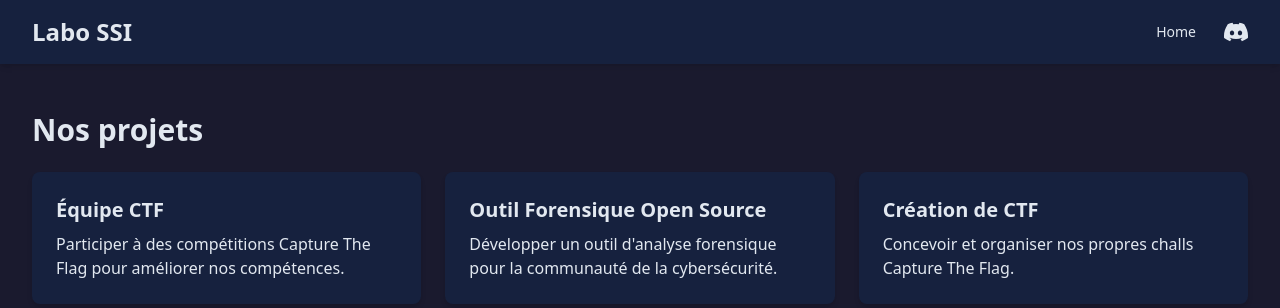
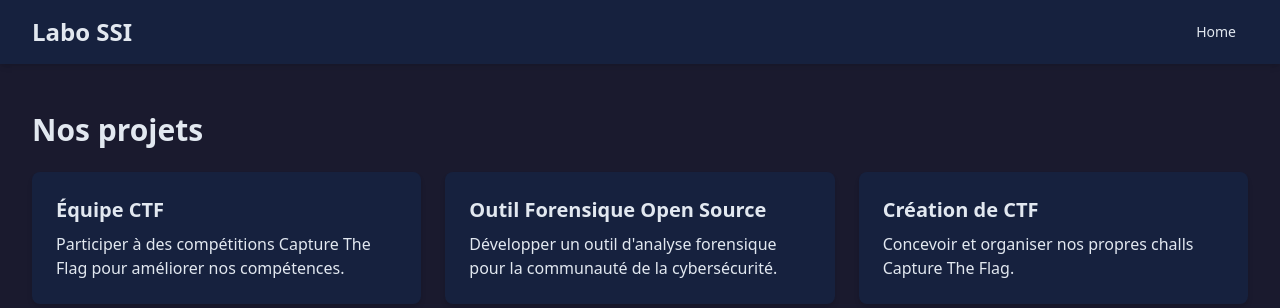
Before and after one commit to Labo-SSI/labossi.fr, a Flask app: page /projects in a window 1280 px wide. Shown: the top 308 px of the page. Run offline with Flask 3, Linux system fonts and the light colour scheme; some libraries are stand-ins or nearby versions.

Commit message:
quick fix

```diff
--- a/src/templates/index.html
+++ b/src/templates/index.html
@@ -50,7 +50,6 @@
         </div>
     </nav>
 
-    <!-- Mobile side menu -->
     <div id="mobile-menu" class="fixed inset-y-0 right-0 w-64 bg-white dark:bg-dark-card shadow-lg transform translate-x-full transition-transform duration-300 ease-in-out md:hidden">
         <div class="p-6 space-y-4">
             <a href="/projects" class="block px-3 py-2 rounded-md text-base font-medium hover:bg-gray-200 dark:hover:bg-gray-700">Projets</a>
@@ -110,7 +109,6 @@
             mobileMenu.classList.toggle('translate-x-full');
         });
 
-        // Close the mobile menu when clicking outside of it
         document.addEventListener('click', (event) => {
             if (!mobileMenu.contains(event.target) && !mobileMenuButton.contains(event.target)) {
                 mobileMenu.classList.add('translate-x-full');
--- a/src/templates/projects.html
+++ b/src/templates/projects.html
@@ -32,11 +32,11 @@
                 </div>
                 <div class="hidden md:flex items-center space-x-4">
                     <a href="/" class="px-3 py-2 rounded-md text-sm font-medium hover:bg-gray-200 dark:hover:bg-gray-700">Home</a>
-                    <a href="https://discord.gg/your-discord-invite" target="_blank" rel="noopener noreferrer">
+                    <!-- <a href="https://discord.gg/your-discord-invite" target="_blank" rel="noopener noreferrer">
                         <svg class="w-6 h-6" fill="currentColor" viewBox="0 0 24 24" xmlns="http://www.w3.org/2000/svg">
                             <path d="M20.317 4.37a19.791 19.791 0 0 0-4.885-1.515a.074.074 0 0 0-.079.037c-.21.375-.444.864-.608 1.25a18.27 18.27 0 0 0-5.487 0a12.64 12.64 0 0 0-.617-1.25a.077.077 0 0 0-.079-.037A19.736 19.736 0 0 0 3.677 4.37a.07.07 0 0 0-.032.027C.533 9.046-.32 13.58.099 18.057a.082.082 0 0 0 .031.057a19.9 19.9 0 0 0 5.993 3.03a.078.078 0 0 0 .084-.028a14.09 14.09 0 0 0 1.226-1.994a.076.076 0 0 0-.041-.106a13.107 13.107 0 0 1-1.872-.892a.077.077 0 0 1-.008-.128a10.2 10.2 0 0 0 .372-.292a.074.074 0 0 1 .077-.01c3.928 1.793 8.18 1.793 12.062 0a.074.074 0 0 1 .078.01c.12.098.246.198.373.292a.077.077 0 0 1-.006.127a12.299 12.299 0 0 1-1.873.892a.077.077 0 0 0-.041.107c.36.698.772 1.362 1.225 1.993a.076.076 0 0 0 .084.028a19.839 19.839 0 0 0 6.002-3.03a.077.077 0 0 0 .032-.054c.5-5.177-.838-9.674-3.549-13.66a.061.061 0 0 0-.031-.03zM8.02 15.33c-1.183 0-2.157-1.085-2.157-2.419c0-1.333.956-2.419 2.157-2.419c1.21 0 2.176 1.096 2.157 2.42c0 1.333-.956 2.418-2.157 2.418zm7.975 0c-1.183 0-2.157-1.085-2.157-2.419c0-1.333.955-2.419 2.157-2.419c1.21 0 2.176 1.096 2.157 2.42c0 1.333-.946 2.418-2.157 2.418z"/>
                         </svg>
-                    </a>
+                    </a> -->
                 </div>
                 <div class="md:hidden flex items-center">
                     <button id="mobile-menu-button" class="text-gray-500 hover:text-gray-600 focus:outline-none focus:text-gray-600" aria-label="Toggle menu">
@@ -49,15 +49,14 @@
         </div>
     </nav>
 
-    <!-- Mobile side menu -->
     <div id="mobile-menu" class="fixed inset-y-0 right-0 w-64 bg-white dark:bg-dark-card shadow-lg transform translate-x-full transition-transform duration-300 ease-in-out md:hidden">
         <div class="p-6 space-y-4">
             <a href="/" class="block px-3 py-2 rounded-md text-base font-medium hover:bg-gray-200 dark:hover:bg-gray-700">Home</a>
-            <a href="https://discord.gg/your-discord-invite" target="_blank" rel="noopener noreferrer" class="block px-3 py-2">
+            <!-- <a href="https://discord.gg/your-discord-invite" target="_blank" rel="noopener noreferrer" class="block px-3 py-2">
                 <svg class="w-6 h-6" fill="currentColor" viewBox="0 0 24 24" xmlns="http://www.w3.org/2000/svg">
                     <path d="M20.317 4.37a19.791 19.791 0 0 0-4.885-1.515a.074.074 0 0 0-.079.037c-.21.375-.444.864-.608 1.25a18.27 18.27 0 0 0-5.487 0a12.64 12.64 0 0 0-.617-1.25a.077.077 0 0 0-.079-.037A19.736 19.736 0 0 0 3.677 4.37a.07.07 0 0 0-.032.027C.533 9.046-.32 13.58.099 18.057a.082.082 0 0 0 .031.057a19.9 19.9 0 0 0 5.993 3.03a.078.078 0 0 0 .084-.028a14.09 14.09 0 0 0 1.226-1.994a.076.076 0 0 0-.041-.106a13.107 13.107 0 0 1-1.872-.892a.077.077 0 0 1-.008-.128a10.2 10.2 0 0 0 .372-.292a.074.074 0 0 1 .077-.01c3.928 1.793 8.18 1.793 12.062 0a.074.074 0 0 1 .078.01c.12.098.246.198.373.292a.077.077 0 0 1-.006.127a12.299 12.299 0 0 1-1.873.892a.077.077 0 0 0-.041.107c.36.698.772 1.362 1.225 1.993a.076.076 0 0 0 .084.028a19.839 19.839 0 0 0 6.002-3.03a.077.077 0 0 0 .032-.054c.5-5.177-.838-9.674-3.549-13.66a.061.061 0 0 0-.031-.03zM8.02 15.33c-1.183 0-2.157-1.085-2.157-2.419c0-1.333.956-2.419 2.157-2.419c1.21 0 2.176 1.096 2.157 2.42c0 1.333-.956 2.418-2.157 2.418zm7.975 0c-1.183 0-2.157-1.085-2.157-2.419c0-1.333.955-2.419 2.157-2.419c1.21 0 2.176 1.096 2.157 2.42c0 1.333-.946 2.418-2.157 2.418z"/>
                 </svg>
-            </a>
+            </a> -->
         </div>
     </div>
 
@@ -83,7 +82,6 @@
             mobileMenu.classList.toggle('translate-x-full');
         });
 
-        // Close the mobile menu when clicking outside of it
         document.addEventListener('click', (event) => {
             if (!mobileMenu.contains(event.target) && !mobileMenuButton.contains(event.target)) {
                 mobileMenu.classList.add('translate-x-full');
```
